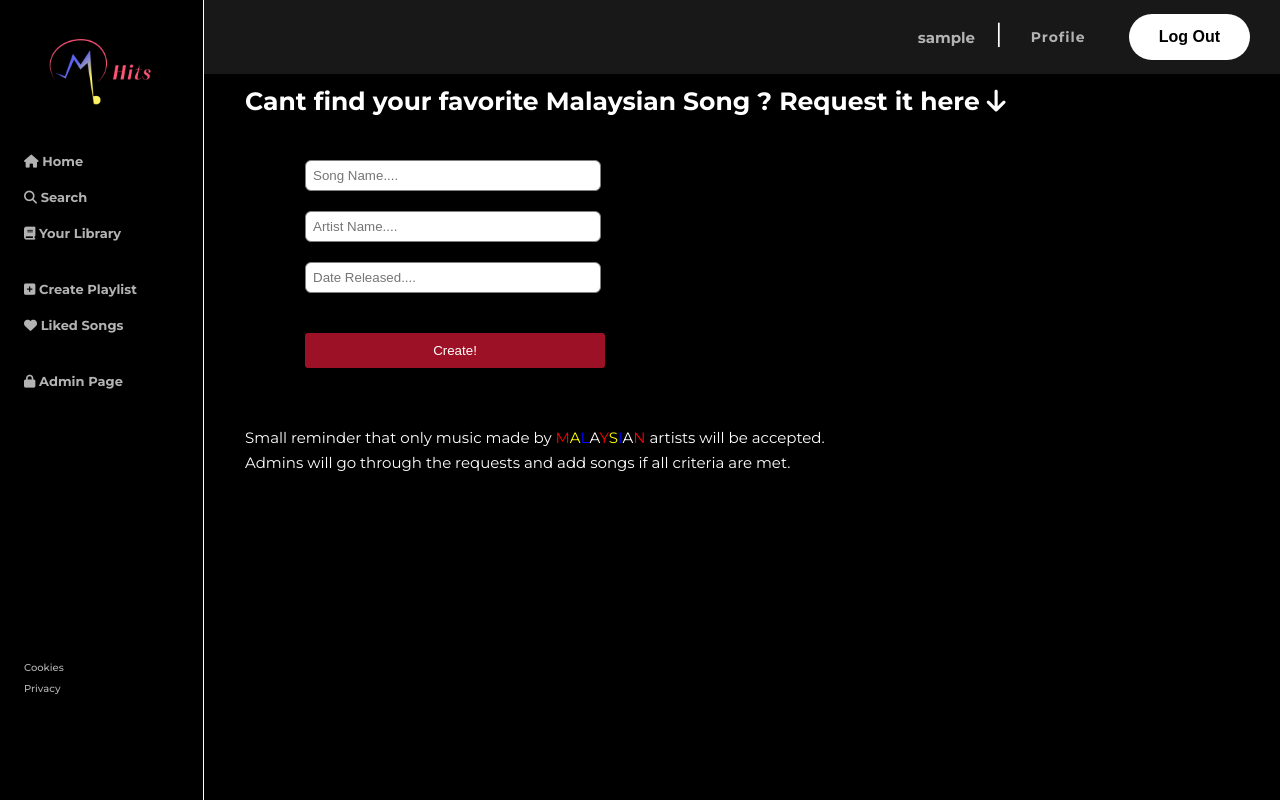
After one commit to Bryan-Chin-Yew-Chung/Project-MHitz, a PHP site: page /userRequest.php in a window 1280 px wide. The commit adds this page. Run offline with PHP 8.4, Linux system fonts and the light colour scheme; the visitor is signed in with stand-in values (Sample User, id 1); some libraries are stand-ins or nearby versions.

Commit message:
Submit Code

```diff
--- a/css/ui.css
+++ b/css/ui.css
@@ -81,7 +81,7 @@ body {
 
 .main-container {
     margin-left: 202px;
-    margin-bottom: 100px;
+    margin-bottom: 15px;
 }
 
 .topbar{
@@ -132,7 +132,7 @@ body {
 
 .topbar .navbar h4{
     font-weight: bold;
-    font-size: 26;
+    font-size: 15px;
     color: #b3b3b3;
 
 }
--- /dev/null
+++ b/css/user.css
@@ -0,0 +1,92 @@
+* {
+    padding: 0;
+    margin: 0;
+}
+
+body {
+    background-color: black;
+    font-family: 'Montserrat', sans-serif;
+}
+
+.userSongRequest{
+    margin-left: 245px;
+}
+
+.userSongRequest h1{
+    color: white;
+    font-size: 25px;
+    font-weight: bold;
+    padding-bottom: 30px;
+}
+
+.userSongRequest h2{
+    color: white;
+    font-size: 15px;
+    padding-bottom: 10px;
+}
+
+.userSongRequest R{
+    color: red;
+    font-size: 15px;
+    padding-bottom: 10px;
+}
+
+.userSongRequest Y{
+    color: yellow;
+    font-size: 15px;
+    padding-bottom: 10px;
+}
+
+.userSongRequest B{
+    color: blue;
+    font-size: 15px;
+    padding-bottom: 10px;
+}
+
+
+.request-form{
+    width: 280px;
+    margin-left: 30px;
+}
+
+
+.request-form form{
+    width: 280px;
+    margin-left: 30px;
+}
+
+.request-form form input{
+    width: 100%;
+    padding: 7px;
+    border: none;
+    border: 1px solid gray;
+    border-radius: 6px;
+    margin-bottom: 20px;
+}
+
+.request-form button{
+    width: 300px;
+    height: 35px;
+    margin-top:20px;
+    border-radius: 3px;
+    background-color: #9c1125;
+    border: none;
+    color: white;
+    margin-bottom: 30px;
+}
+
+/* Error Checkers
+h1{
+    color: red;
+    text-align: center;
+    padding-bottom: 1px;
+    font-size: 12px;
+}
+
+h3{
+    color: lightgreen;
+    text-align: center;
+    padding-bottom: 1px;
+    font-size: 12px;
+}
+*/
--- a/login.php
+++ b/login.php
@@ -11,7 +11,7 @@
 <body>
     <!-- Log In Form-->
     <div class="signup-form">
-        <a href="navigation.php"><img src="./assets/logo.jpg" alt="logo" /> </a>
+        <a href="index.php"><img src="./assets/logo.jpg" alt="logo" /> </a>
         <h2> Login </h2>
         <form action="includes/login.inc.php" method="post">
             <input type ="text" name="name" placeholder="Username/Email....">
--- a/signup.php
+++ b/signup.php
@@ -11,7 +11,7 @@
 <body>
     <!-- Sign Up Form-->
     <div class="signup-form">
-        <a href="navigation.php"><img src="./assets/logo.jpg" alt="logo" /> </a>
+        <a href="index.php"><img src="./assets/logo.jpg" alt="logo" /> </a>
         <h2> Sign Up </h2>
         <form action="includes/signup.inc.php" method="post">
             <input type ="text" name="name" placeholder="Username....">
--- /dev/null
+++ b/userRequest.php
@@ -0,0 +1,47 @@
+<?php
+    include_once 'userUI.php';
+
+    if(!isset($_SESSION["usersName"])){
+        header("location: login.php");
+    }
+?>
+
+<!DOCTYPE html>
+<html lang="en">
+<head>
+    <meta charset="UTF-8">
+    <meta name="viewport" content="width=device-width, initial-scale=1.0">
+    <link rel="stylesheet" href="css/reset.css">
+    <link rel="stylesheet" href="css/user.css">
+    <link href="https://fonts.googleapis.com/css2?family=Montserrat:ital,wght@0,100;0,200;0,300;0,400;0,500;0,600;0,700;0,800;0,900;1,100;1,200;1,300;1,400;1,500;1,600;1,700;1,800;1,900&family=Roboto+Condensed:wght@700&display=swap" rel="stylesheet" />
+    <title> Song Requests </title>
+</head>
+<body>
+    <div class = "userSongRequest">
+        <h1> Cant find your favorite Malaysian Song ? Request it here <span class="fa fas fa-arrow-down"></span> </h1>
+
+        <!-- Request Form-->
+            <div class="request-form">
+                <br>
+                <form action="includes/songrequest.inc.php" method="post">
+                    <input type ="text" name="songname" placeholder="Song Name....">
+                    <input type ="text" name="songartist" placeholder="Artist Name....">
+                    <input type ="text" name="songdate" placeholder="Date Released....">
+
+                    <button type="submit" name = "submit">Create!</button>
+                </form>
+
+            </div>
+                <br>
+                <br>
+                <h2> Small reminder that only music made by
+                <!-- Cool Malaysian Colored Text -->
+                <R>M</R><Y>A</Y><B>L</B>A<R>Y</R><Y>S</Y><B>I</B>A<R>N</R>
+                artists will be accepted.</h2>
+                <h2> Admins will go through the requests and add songs if all criteria are met.</h2>
+
+
+        </div>
+    </div>
+</body>
+</html>
--- a/userUI.php
+++ b/userUI.php
@@ -87,6 +87,14 @@
                         echo    "</a>";
                         echo "</li>";
                     }
+                    else{
+                        echo "<li>";
+                        echo    "<a href='userRequest.php'>";
+                        echo        "<span class='fa-solid fa-bell'></span>";
+                        echo        "<span> Song Requests </span>";
+                        echo    "</a>";
+                        echo "</li>";
+                    }
                 ?>
             </ul>
 
```
